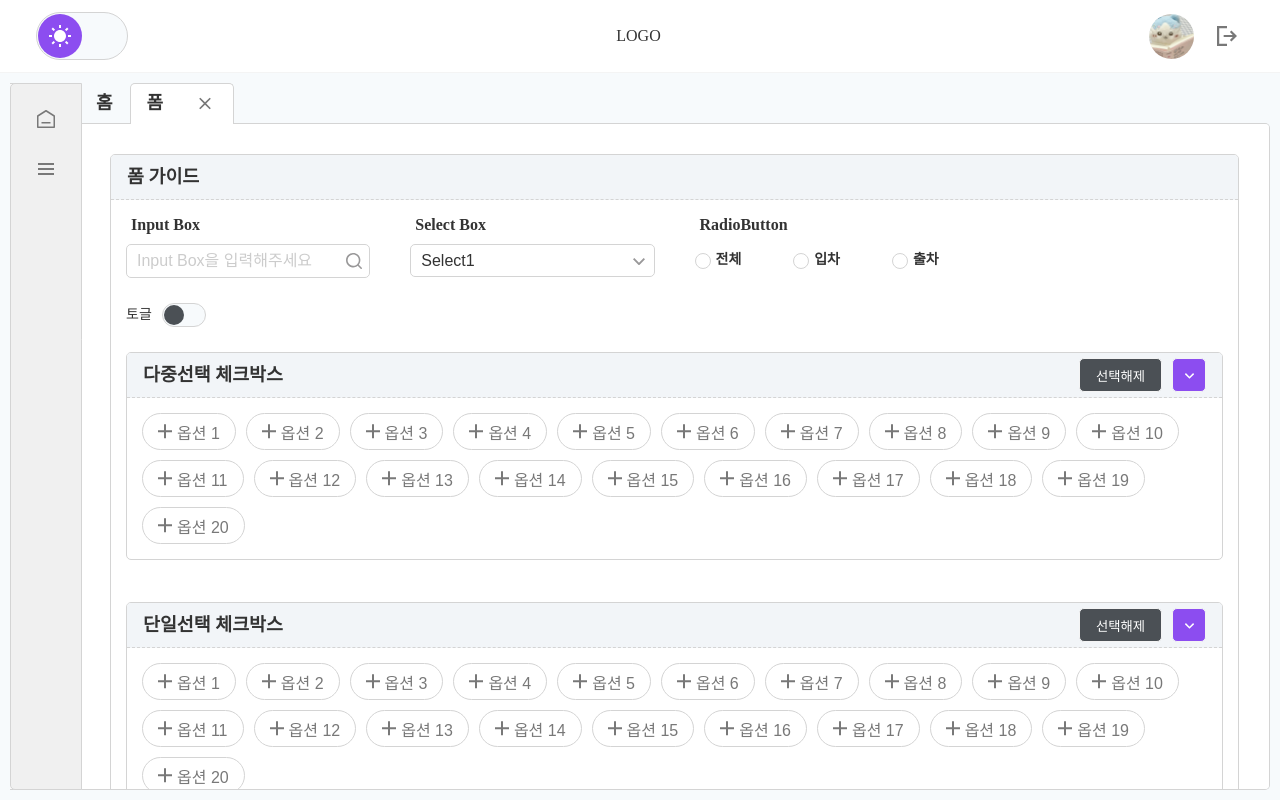
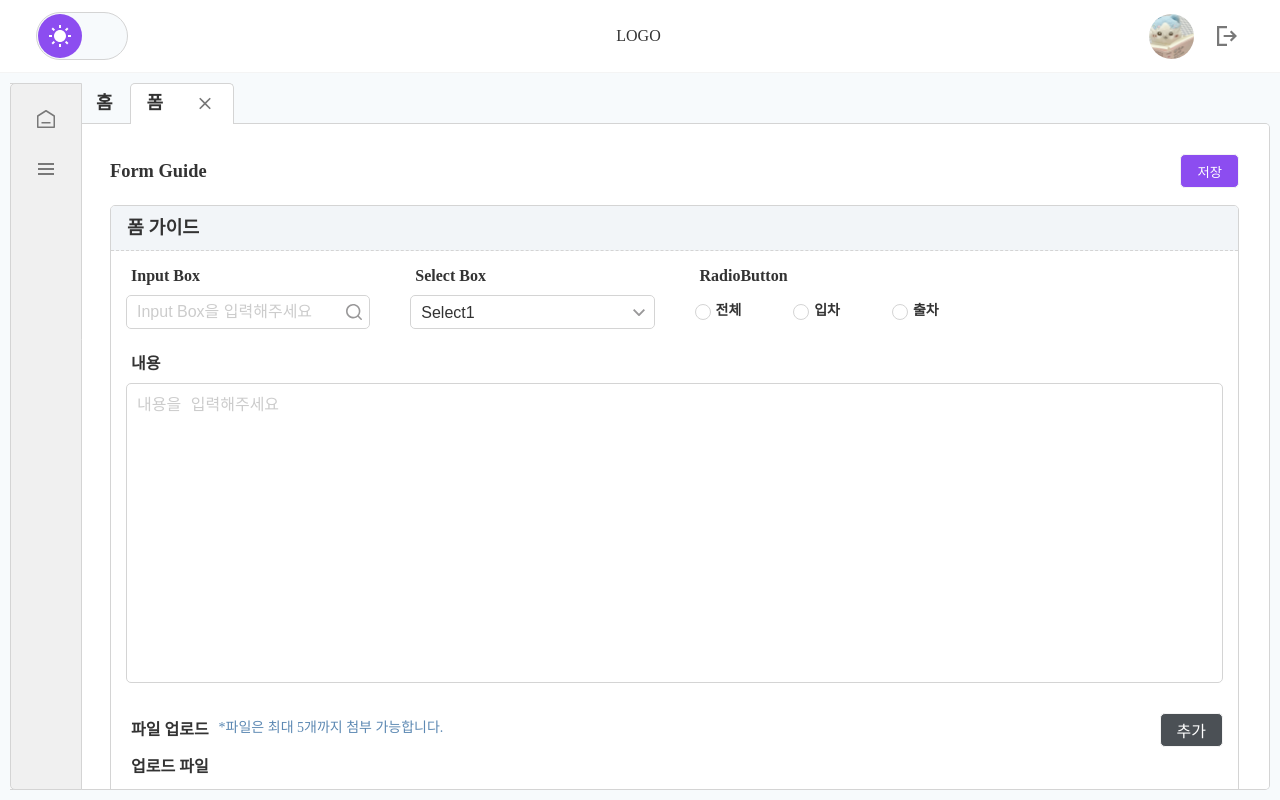
Before and after one commit to surriyoung/HmDesignGuide, a React (Vite) app: page /HmDesignGuide/form in a window 1280 px wide. Built offline with nearby package versions, Linux system fonts and the light colour scheme; a web font is replaced by a local one.

Commit message:
FormGuide modify

```diff
--- a/src/App.css
+++ b/src/App.css
@@ -7,7 +7,8 @@
   color: var(--text1);
 }
 .main-wrapper main .main-wrap::-webkit-scrollbar,
-.main-wrapper aside .depth2.show .depth2-list::-webkit-scrollbar {
+.main-wrapper aside .depth2.show .depth2-list::-webkit-scrollbar,
+.textarea-style::-webkit-scrollbar {
   display: block;
   width: 12px;
   height: 12px;
@@ -15,17 +16,21 @@
 .main-wrapper main .main-wrap::-webkit-scrollbar-corner,
 .main-wrapper main .main-wrap::-webkit-scrollbar-track,
 .main-wrapper aside .depth2.show .depth2-list::-webkit-scrollbar-corner,
-.main-wrapper aside .depth2.show .depth2-list::-webkit-scrollbar-track {
+.main-wrapper aside .depth2.show .depth2-list::-webkit-scrollbar-track,
+.textarea-style::-webkit-scrollbar-corner,
+.textarea-style::-webkit-scrollbar-track {
   background: transparent;
 }
 .main-wrapper main .main-wrap::-webkit-scrollbar-thumb,
-.main-wrapper aside .depth2.show .depth2-list::-webkit-scrollbar-thumb {
+.main-wrapper aside .depth2.show .depth2-list::-webkit-scrollbar-thumb,
+.textarea-style::-webkit-scrollbar-thumb {
   background: var(--secondary-btn-bg);
   border-radius: 10px;
   border: 2px solid var(--bg2);
 }
 .main-wrapper main .main-wrap::-webkit-scrollbar-thumb:hover,
-.main-wrapper aside .depth2.show .depth2-list::-webkit-scrollbar-thumb:hover {
+.main-wrapper aside .depth2.show .depth2-list::-webkit-scrollbar-thumb:hover,
+.textarea-style::-webkit-scrollbar-thumb:hover {
   background-color: var(--secondary-hover-btn-bg);
 }
 /* 색상 */
@@ -112,6 +117,7 @@ html[data-theme="dark"] {
 }
 /* 기본버튼 */
 .basic-btn {
+  cursor: pointer;
   height: 34px;
   padding: 8px 16px;
   border-radius: 5px;
@@ -119,6 +125,7 @@ html[data-theme="dark"] {
   background-color: var(--secondary-btn-bg);
   color: var(--secondary-btn-text);
   column-gap: 10px;
+  flex-shrink: 0;
 }
 .basic-btn:hover {
   background-color: var(--secondary-hover-btn-bg);
@@ -286,11 +293,13 @@ html[data-theme="dark"] {
   column-gap: 40px;
   row-gap: 25px;
 }
-.form-list:not(.check, .toggle) {
+.form-list:not(.check, .toggle, .textarea, .file) {
   width: calc(100% / 4 - 120px / 4);
 }
 .form-list.check,
-.form-list.toggle {
+.form-list.toggle,
+.form-list.textarea,
+.form-list.file {
   width: 100%;
 }
 .form-list.check {
@@ -298,21 +307,30 @@ html[data-theme="dark"] {
   flex-wrap: wrap;
   gap: 10px;
 }
-/* 인풋&샐렉트 */
-.input-style {
+.input-style,
+.textarea-style,
+.file-item span {
   width: 100%;
-  padding: 7px 30px 7px 10px;
+  padding: 7px 10px;
   border-radius: 5px;
   border: 1px solid var(--line);
   background-color: var(--bg2);
   outline: none;
   color: var(--text1);
   font-size: 16px;
+  height: 34px;
 }
-.input-style::placeholder {
+.input-style::placeholder,
+.textarea-style::placeholder {
   color: var(--text4);
 }
+.textarea-style {
+  resize: none;
+  height: 300px;
+}
+/* 인풋&샐렉트 */
 .input-style {
+  padding: 7px 30px 7px 10px;
   background-image: url(./assets/icons/input-icon.svg);
   background-position: calc(100% - 5px) center;
   background-repeat: no-repeat;
@@ -365,6 +383,27 @@ html[data-theme="dark"] {
   height: 8px;
   background-color: white; /* 선택된 라디오 버튼 내부의 원 */
   border-radius: 50%;
+}
+/* 파일업로드 */
+.form-list.file .form-title-wrap > div {
+  display: flex;
+  column-gap: 10px;
+}
+.form-list.file .form-title-wrap > div > span {
+  color: var(--text-emphasis);
+  font-size: 14px;
+}
+.file-item {
+  display: flex;
+  align-items: center;
+  justify-content: space-between;
+  column-gap: 10px;
+  margin-bottom: 10px;
+}
+.file-item:last-child {
+  margin-bottom: 0;
+}
+.file-item span {
 }
 html[data-theme="dark"] .input-style {
   background-image: url(./assets/icons/input-icon-dark.svg);
@@ -686,12 +725,23 @@ header {
   border: 1px solid var(--line);
 }
 /* 박스&테이블 공통 */
-.box-content-title {
+.box-content-title,
+.form-title-wrap h3 {
   font-size: 16px;
   font-weight: bold;
   color: var(--text1);
   padding-left: 5px;
   margin-bottom: 10px;
+}
+.form-title-wrap {
+  width: 100%;
+  display: flex;
+  align-items: center;
+  justify-content: space-between;
+  margin-bottom: 10px;
+}
+.form-title-wrap h3 {
+  margin-bottom: 0;
 }
 /* 박스 */
 .box {
--- a/src/components/Button.jsx
+++ b/src/components/Button.jsx
@@ -1,8 +1,12 @@
-function Button({ type, name, children, onClick }) {
+function Button({ type, name, children, onClick, disabled }) {
   return (
     <button
-      className={`basic-btn ${type ? type : ""} ${children ? "icon-btn" : ""}`}
+      type="button"
+      className={`basic-btn ${type ? `${type}-btn` : ""} ${
+        children ? "icon-btn" : ""
+      }`}
       onClick={onClick ? onClick : undefined}
+      disabled={disabled ? disabled : undefined}
     >
       {children ? children : name}
     </button>
--- a/src/components/FormLayout.jsx
+++ b/src/components/FormLayout.jsx
@@ -4,9 +4,12 @@ import SelectBox from "./form/SelectBox";
 import RadioBox from "./form/RadioBox";
 import ToggleSwitch from "./ToggleSwitch";
 import CustomCheckButton from "./form/CustomCheckButton";
+import Button from "./Button";
 
 const FormLayout = ({ title, type, options, multiple }) => {
   const [checked, setChecked] = useState(new Set()); // Set을 사용하여 중복 체크 방지
+  const [toggleChecked, setToggleChecked] = useState(false); // ✅ toggle 상태
+  const [uploadedFiles, setUploadedFiles] = useState([]); // ✅ 파일 업로드 상태
 
   const hasFinalConsonant = (str) => {
     const lastChar = str[str.length - 1];
@@ -16,29 +19,69 @@ const FormLayout = ({ title, type, options, multiple }) => {
 
   const suffix = hasFinalConsonant(title) ? "을" : "를";
 
-  const [toggleChecked, setToggleChecked] = useState(false); // ✅ toggle 상태
-
   // 체크박스 상태 변경
   const handleCheck = (value) => {
     if (multiple) {
-      // 다중 체크 가능일 때
       const newChecked = new Set(checked);
       if (newChecked.has(value)) {
-        newChecked.delete(value); // 이미 선택된 항목은 삭제
+        newChecked.delete(value);
       } else {
-        newChecked.add(value); // 선택되지 않은 항목은 추가
+        newChecked.add(value);
       }
       setChecked(newChecked);
     } else {
-      // 다중 체크 불가능일 때 (하나만 선택)
-      setChecked(new Set([value])); // 선택된 값만 저장
+      setChecked(new Set([value]));
     }
+  };
+
+  // 선택해제 버튼 클릭 핸들러
+  const handleClearSelection = () => {
+    setChecked(new Set()); // 체크된 항목 초기화
+    console.log("선택이 해제되었습니다!");
+  };
+
+  const handleFileChange = (e) => {
+    const files = Array.from(e.target.files);
+    const newFiles = [...uploadedFiles, ...files];
+    if (newFiles.length > 5) {
+      alert("파일은 최대 5개까지만 업로드할 수 있습니다.");
+      setUploadedFiles(newFiles.slice(0, 5)); // 5개까지만 유지
+    } else {
+      setUploadedFiles(newFiles);
+    }
+    e.target.value = null; // 같은 파일 다시 업로드할 수 있도록 초기화
+  };
+
+  const handleFileDelete = (index) => {
+    const newFiles = [...uploadedFiles];
+    newFiles.splice(index, 1);
+    setUploadedFiles(newFiles);
   };
 
   return (
     <div className={`form-list ${type}`}>
       {title && type !== "toggle" && type !== "check" && (
-        <h3 className="box-content-title">{title}</h3>
+        <div className="form-title-wrap">
+          {type !== "file" && <h3>{title}</h3>}
+          {type == "file" && (
+            <>
+              <div>
+                <h3>{title}</h3>
+                <span>*파일은 최대 5개까지 첨부 가능합니다.</span>
+              </div>
+              <label className="basic-btn">
+                추가
+                <input
+                  type="file"
+                  onChange={handleFileChange}
+                  multiple
+                  style={{ display: "none" }}
+                  disabled={uploadedFiles.length >= 5}
+                />
+              </label>
+            </>
+          )}
+        </div>
       )}
       {type === "select" ? (
         <SelectBox options={options} />
@@ -52,15 +95,42 @@ const FormLayout = ({ title, type, options, multiple }) => {
           label={title}
         />
       ) : type === "check" ? (
-        // 체크박스 목록 반복 출력
-        options.map((option) => (
+        <>
+          {options.map((option) => (
             <CustomCheckButton
               key={option.value}
               label={option.label}
               checked={checked.has(option.value)}
               onChange={() => handleCheck(option.value)}
             />
-        ))
+          ))}
+          {/* 선택해제 버튼 추가 */}
+          <Button name="선택해제" onClick={handleClearSelection} />
+        </>
+      ) : type === "textarea" ? (
+        <textarea
+          name={title}
+          placeholder={`${title}${suffix} 입력해주세요`}
+          className="textarea-style"
+        />
+      ) : type === "file" ? (
+        <>
+          <ul className="file-list">
+            <div className="form-title-wrap">
+              <h3>업로드 파일</h3>
+            </div>
+            {uploadedFiles.map((file, index) => (
+              <li key={index} className="file-item">
+                <span>{file.name}</span>
+                <Button
+                  type="danger"
+                  onClick={() => handleFileDelete(index)}
+                  name="삭제"
+                />
+              </li>
+            ))}
+          </ul>
+        </>
       ) : (
         <InputBox
           type={type}
--- a/src/components/ProgressStatus.jsx
+++ b/src/components/ProgressStatus.jsx
@@ -71,9 +71,10 @@ const ProgressStatus = () => {
 
   return (
     <div className="main-tile progress-tile">
-      <h3>진행 상황</h3>
+      <p>
+        오늘 <strong>{commits.length}</strong>번 업데이트 했습니다.
+      </p>
       <div className="recent-searches result-wrap">
-        <p>업데이트 횟수: {commits.length}</p>
         <ul>
           {commits.map((commit, index) => (
             <li key={index}>
--- a/src/pages/category2/ButtonGuide.jsx
+++ b/src/pages/category2/ButtonGuide.jsx
@@ -23,9 +23,9 @@ const ButtonGuide = () => {
       <ContentTitle title="UI 컴포넌트" />
       <BoxLayout title="버튼">
         <PaletteSection>
-          <Button name="Primary" type="primary-btn" />
+          <Button name="Primary" type="primary" />
           <Button name="Secondary" />
-          <Button name="Danger" type="danger-btn" />
+          <Button name="Danger" type="danger" />
         </PaletteSection>
       </BoxLayout>
       <BoxLayout title="상태 표시">
--- a/src/pages/category2/FormGuide.jsx
+++ b/src/pages/category2/FormGuide.jsx
@@ -2,6 +2,8 @@ import BoxLayout from "../../components/BoxLayout";
 import Button from "../../components/Button";
 import FormLayout from "../../components/FormLayout";
 import ArrowIcon from "../../assets/icons/ArrowIcon";
+import ContentTitle from "../../components/ContentTitle";
+import { useState } from "react";
 
 const FormGuide = () => {
   const parkingTypeOptions = [
@@ -16,7 +18,6 @@ const FormGuide = () => {
     { value: "out", label: "출차" },
   ];
 
-  // 체크박스 리스트 객체 배열 (다중 체크 가능/불가능 추가)
   const checkOptions = [
     { value: "option1", label: "옵션 1" },
     { value: "option2", label: "옵션 2" },
@@ -40,7 +41,18 @@ const FormGuide = () => {
     { value: "option20", label: "옵션 20" },
   ];
 
+  // 저장 버튼 클릭 핸들러
+  const handleSave = (e) => {
+    e.preventDefault(); // 기본 동작 막기
+    console.log("폼이 제출되었습니다!");
+  };
   return (
+    <>
+      <ContentTitle title={"Form Guide"}>
+        <div className="btn-list">
+          <Button type="primary" name="저장" onClick={handleSave} />
+        </div>
+      </ContentTitle>
       <BoxLayout title="폼 가이드">
         <form className="form">
           <FormLayout title="Input Box" type="input" />
@@ -49,9 +61,15 @@ const FormGuide = () => {
             type="select"
             options={parkingTypeOptions}
           />
-        <FormLayout title="RadioButton" type="radio" options={genderOptions} />
+          <FormLayout
+            title="RadioButton"
+            type="radio"
+            options={genderOptions}
+          />
+          <FormLayout title="내용" type="textarea" />
+          <FormLayout title="파일 업로드" type="file" />
           <FormLayout title="토글" type="toggle" />
-        <BoxLayout title="다중선택 체크박스">
+          <BoxLayout title="다중선택 체크박스" toggle="true">
             <div className="btn-list">
               <Button name="선택해제" />
               <Button name="토글">
@@ -65,7 +83,7 @@ const FormGuide = () => {
               multiple={true}
             />
           </BoxLayout>
-        <BoxLayout title="단일선택 체크박스">
+          <BoxLayout title="단일선택 체크박스" toggle="true">
             <div className="btn-list">
               <Button name="선택해제" />
               <Button name="토글">
@@ -81,6 +99,7 @@ const FormGuide = () => {
           </BoxLayout>
         </form>
       </BoxLayout>
+    </>
   );
 };
 
```
Also changed, not shown: src/components/BoxLayout.jsx (+13 -5 lines). Lines whose indentation alone changed are shown as unchanged.
